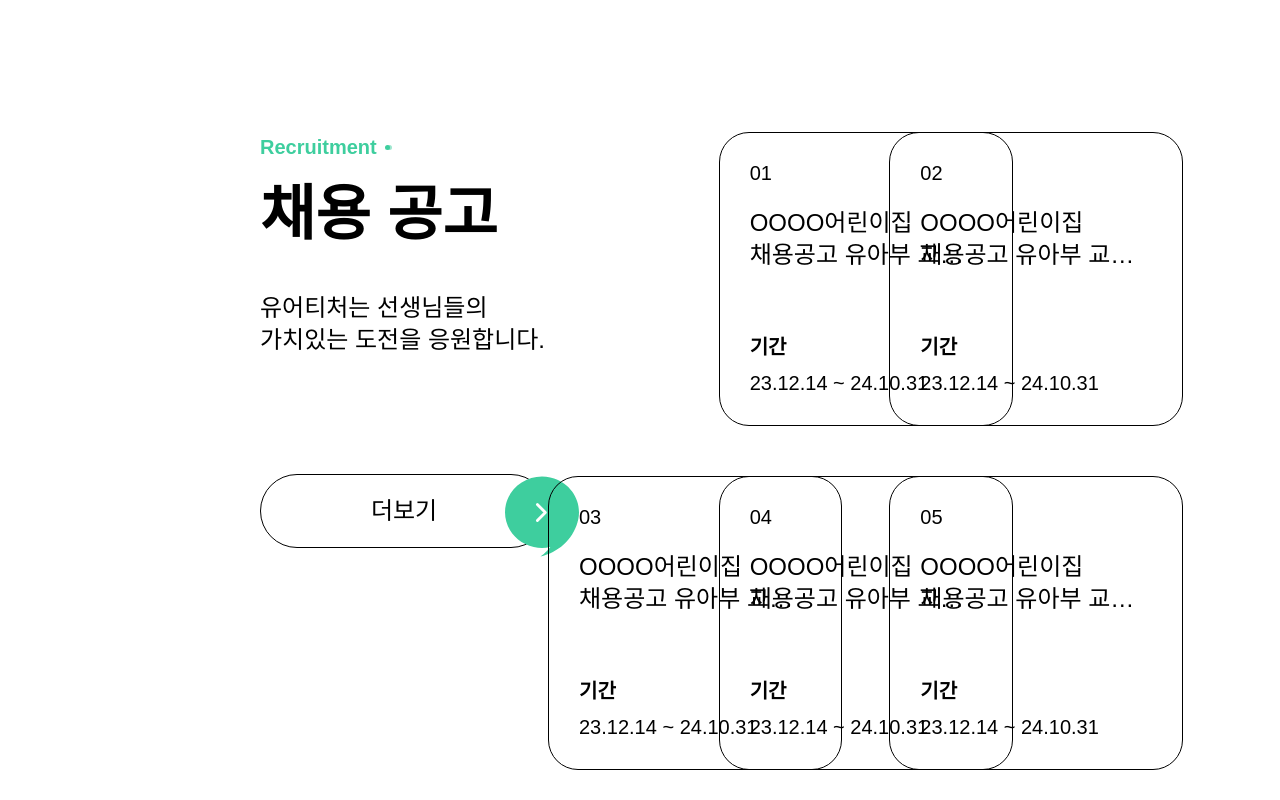
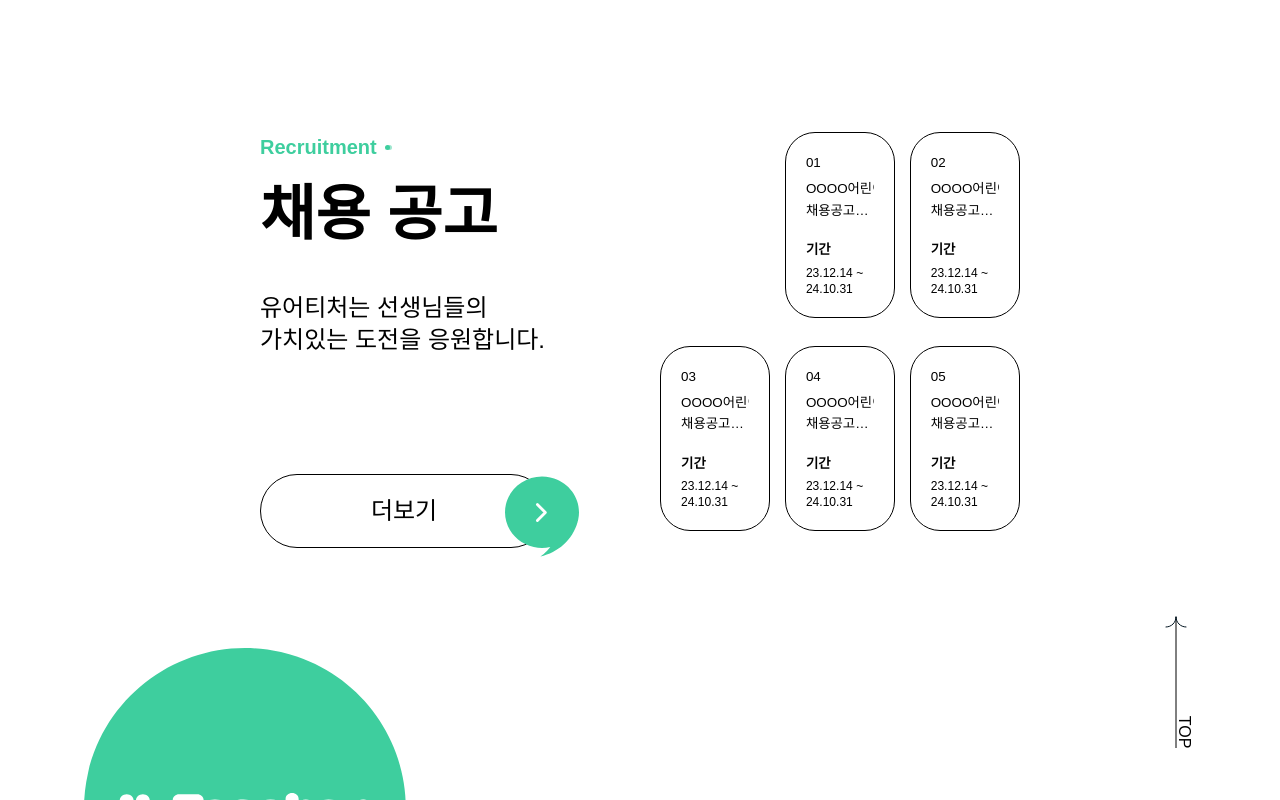
Before and after one commit to yourteacher-org/yourteacher-fe, a React (Vite) app: page / in a window 1280 px wide. Shown: the part 1180-1980 px from the top of the page. Built offline with nearby package versions, Linux system fonts and the light colour scheme.

Commit message:
[style] 채용공고 섹션 카드 데스크탑 반응형 적용

```diff
--- a/src/pages/Home/RecruitSection.tsx
+++ b/src/pages/Home/RecruitSection.tsx
@@ -28,38 +28,38 @@ const RecruitCard = ({ id, isStart, title, period, src }: RecruitCardProps) => {
         key={id}
         className={`group relative
           lg:block sm:flex
-          xl:w-[18.375rem] lg:w-[14.375rem] sm:w-[22.125rem]
+          xl:w-auto xl:max-w-[18.375rem] lg:w-[14.375rem] sm:w-[22.125rem]
           lg:aspect-square
-          xl:p-[1.875rem] lg:p-6 sm:p-4
+          2xl:p-[1.875rem] xl:p-[1.875em] lg:p-6 sm:p-4
           border border-black rounded-[1.875rem]
-          lg:text-[1.25rem] sm:text-[0.625rem] cursor-pointer`}
+          2xl:text-[1.25rem] xl:text-[0.8375vmax] lg:text-[1.25rem] sm:text-[0.625rem] cursor-pointer`}
       >
         <p
-          className="xl:mb-6 lg:mb-5
-            xl:text-[1.25rem] lg:text-sm sm:text-[0.625rem]"
+          className="xl:mb-[7.5%] lg:mb-5
+            2xl:text-[1.25rem] xl:text-[1.25em] lg:text-sm sm:text-[0.625rem]"
         >
           {String(id).padStart(2, '0')}
         </p>
         <p
           className="lg:flex-auto sm:flex-1
-            xl:mb-[4.25rem] lg:mb-[3.125rem]
+            2xl:mb-[4rem] xl:mb-[30.5%] lg:mb-[3.125rem]
             lg:ml-auto sm:ml-3
             lg:mr-auto sm:mr-3
-            xl:text-[1.5rem] lg:text-sm sm:text-[0.625rem]
-            xl:leading-8 lg:leading-6
+            2xl:text-[1.25rem] xl:text-[1.25em] lg:text-sm sm:text-[0.625rem]
+            2xl:leading-8 xl:leading-[160%] lg:leading-6
             break-keep lg:line-clamp-2 sm:line-clamp-1
             transition-[font-weight] duration-300 group-hover:font-bold"
         >
           {title}
         </p>
         <p
-          className="xl:mb-5 lg:mb-2.5
+          className="2xl:mb-5 xl:mb-[10%] lg:mb-2.5
             lg:mr-auto sm:mr-1
-            xl:text-[1.25rem] lg:text-xs sm:text-[0.625rem] font-bold"
+            2xl:text-[1.25rem] xl:text-[1.25em] lg:text-xs sm:text-[0.625rem] font-bold"
         >
           기간
         </p>
-        <p className="xl:text-[1.25rem] lg:text-xs sm:text-[0.625rem]">
+        <p className="2xl:text-[1.125rem] xl:text-[1.125em] lg:text-xs sm:text-[0.625rem]">
           {period}
         </p>
         <Comma
@@ -83,7 +83,10 @@ const RecruitSection = () => {
         py-[6.25rem]
         xl:mb-40 lg:mb-32 sm:mb-20"
     >
-      <div className="flex-1 xl:w-[25rem] xl:text-left sm:text-center xl:mb-0 lg:mb-10">
+      <div
+        className="xl:flex-none lg:flex-1
+          xl:w-[25rem] xl:text-left sm:text-center xl:mb-0 lg:mb-10"
+      >
         <div
           className="flex items-center xl:justify-start sm:justify-center
             lg:mb-2 sm:mb-1 gap-2 "
@@ -114,8 +117,8 @@ const RecruitSection = () => {
           xl:grid xl:grid-rows-2 xl:grid-cols-3
           sm:flex sm:flex-wrap
           xl:w-auto lg:w-[46rem] lg:justify-center
-          xl:gap-x-[2.5rem] lg:gap-x-5
-          xl:gap-y-[3.125rem] lg:gap-y-5 sm:gap-y-2
+          xl:gap-x-[4%] lg:gap-x-5
+          xl:gap-y-[15%] lg:gap-y-5 sm:gap-y-2
           lg:mb-auto sm:mb-5"
       >
         {DATA.map((data, index) => (
--- a/tailwind.config.js
+++ b/tailwind.config.js
@@ -3,7 +3,7 @@ export default {
   content: ['./src/**/*.{js,jsx,ts,tsx}'],
   theme: {
     extend: {
-      screens: { sm: '390px' },
+      screens: { '2xl': '1921px', sm: '390px' },
       fontFamily: {
         pretendard: ['Pretendard', 'sans-serif'],
       },
```
